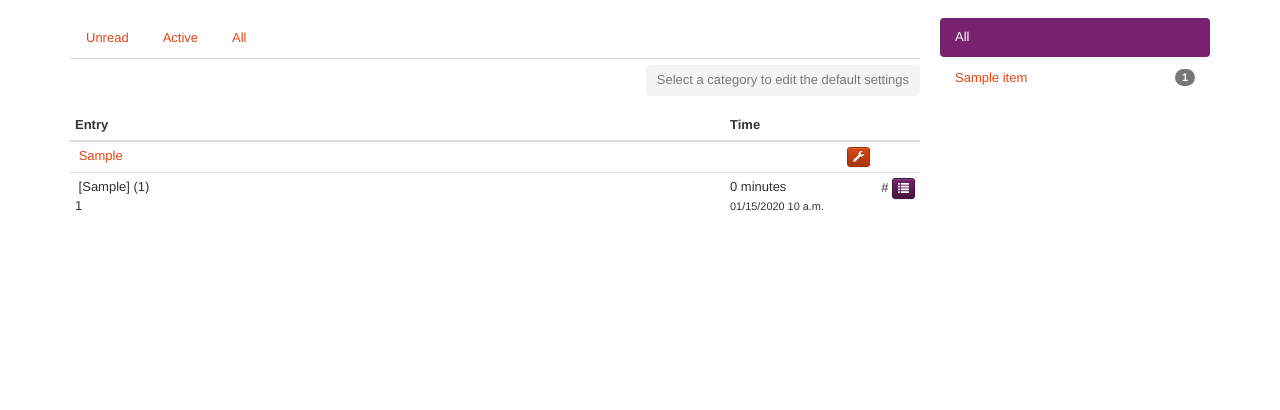
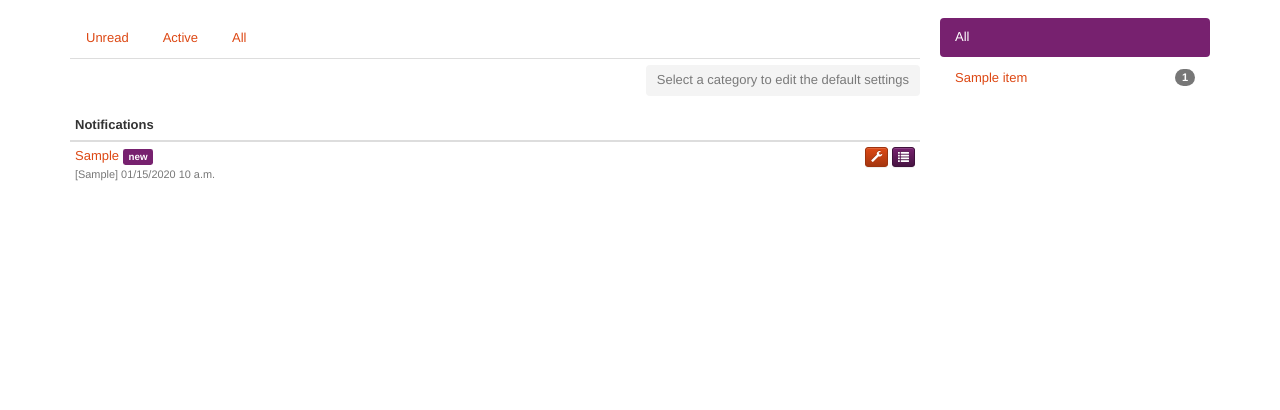
Before and after one commit to dmatthes/django-bmf, a Django app: template djangobmf/templates/djangobmf/notification/index.html in a window 1280 px wide. Shown: the part 37-447 px from the top of the page. Run offline with Django 3.2, Linux system fonts and the light colour scheme; the template is opened without the code that fills it: most values are stand-ins (such as "Sample title", 1, 10 or a date in 2020); parts of the project's set-up code (start-up, migrations or seed data) failed here and were passed over; some libraries are stand-ins or nearby versions.

Commit message:
updated view for notifications

```diff
--- a/djangobmf/notification/models.py
+++ b/djangobmf/notification/models.py
@@ -4,10 +4,11 @@
 from __future__ import unicode_literals
 
 from django.db import models
-from django.utils.translation import ugettext_lazy as _
 from django.conf import settings
 from django.contrib.contenttypes.models import ContentType
 from django.contrib.contenttypes.fields import GenericForeignKey
+from django.utils.timezone import now
+from django.utils.translation import ugettext_lazy as _
 
 
 class Notification(models.Model):
@@ -33,7 +34,7 @@ class Notification(models.Model):
     changed = models.BooleanField(_("Object changed"), default=False, db_index=True)
     workflow = models.BooleanField(_("Workflowstate changed"), default=False, db_index=True)
 
-    modified = models.DateTimeField(_("Modified"), auto_now=True, editable=False, null=True)
+    modified = models.DateTimeField(_("Modified"), editable=False, null=True, default=now)
 
     class Meta:
         unique_together = (('user', 'watch_ct', 'watch_id'),)
--- a/djangobmf/notification/views.py
+++ b/djangobmf/notification/views.py
@@ -57,7 +57,7 @@ class NotificationView(ViewMixin, ListView):
                 }
 
         total = 0
-        qs = Notification.objects.exclude(watch_id__isnull=True).filter(user=self.request.user)
+        qs = Notification.objects.exclude(watch_id__isnull=True).filter(user=self.request.user, unread=True)
         # FIXME: The query used here should use SQL to distinct select and count the db
         for data in qs.annotate(count=Count('unread')).values('watch_ct', 'count'):
             navigation[data['watch_ct']]['visible'] = True
@@ -144,7 +144,7 @@ class NotificationUpdate(AjaxMixin, UpdateView):
 
     def get_form(self, form_class):
         form = super(NotificationUpdate, self).get_form(form_class)
-        if not self.object.watch_id:
+        if self.object.watch_id:
             del form.fields['new_entry']
         if not self.rel_cls._bmfmeta.has_detectchanges:
             del form.fields['changed']
--- a/djangobmf/templates/djangobmf/notification/index.html
+++ b/djangobmf/templates/djangobmf/notification/index.html
@@ -42,26 +42,26 @@
                     <span class="glyphicon glyphicon-wrench"></span> {% trans "Edit" %}
                 </a>
             {% else %}
-                <button class="btn disabled" href="#">Select a category to edit the default settings</button>
+            <button class="btn disabled" href="#">{% trans "Select a category to edit the default settings" %}</button>
             {% endif %}
         </p>
         <table class="table table-hover">
             <thead>
                 <tr>
-                    <th>{% trans "Entry" %}</th>
-                    <th style="width: 150px;">{% trans "Time" %}</th>
-                    <th style="width: 45px;"></th>
+                    <th>{% trans "Notifications" %}</th>
+                    <th style="width: 150px;"></th>
                 </tr>
             </thead>
             <tbody>
                 {% for item in object_list %}
-                {# TODO #}
-        <tr{% if not item.active %} class="text-muted"{% endif %}>
+                <tr{% if not item.is_active %} class="text-muted"{% endif %}>
                     <td>
-                <span class="text-truncate" style="width:100%; display: block">
-                    <span class="glyphicon {{ item.activity.get_symbol }}"></span>
                         <a href="{{ item.watch_object.bmfmodule_detail }}">{{ item.watch_object }}</a>
-                </span>
+                        {% if item.unread %}<span class="label label-primary">new</span>{% endif %}
+                        <br><span><small>
+                            {% if not glob_settings %}[{{ item.watch_ct }}]{% endif %}
+                            {{ item.modified|date:"SHORT_DATETIME_FORMAT" }}
+                        </small></span>
                     </td>
                     <td class="text-right">
                         {% if item.is_active %}
@@ -81,32 +81,14 @@
                         <a class="btn btn-xs btn-warning bmfedit" href="{% url "djangobmf:notification-edit" pk=item.pk %}">
                             <span class="glyphicon glyphicon-wrench"></span>
                         </a>
-            </td>
-        </tr>
-                <tr{% if not item.unread %} class="text-muted"{% endif %}>
-                    <td>
-                        <span class="text-truncate" style="width:100%; display: block">
-                            <span class="glyphicon {{ item.activity.get_symbol }}"></span>
-                            {#<a href="#">#}[{{ item.watch_ct }}] ({{ item.watch_pk }}){#</a>#}
-                            <br>
-                            <small>{{ item.created_by.get_full_name }}</small>
-                            {{ item.watch_id }}
-                        </span>
-                    </td>
-                    <td>
-                        {{ item.created|timesince }}<br><small>{{ item.created|date:"SHORT_DATETIME_FORMAT" }}</small>
-                    </td>
-                    <td class="text-right">
-                        {% url 'djangobmf:notification-edit' pk=item.pk %}
-                        <a class="btn btn-xs btn-primary" href="{{ item.obj.bmfmodule_detail }}">
+                        <a class="btn btn-xs btn-primary" href="{{ item.watch_object.bmfmodule_detail }}">
                             <span class="glyphicon glyphicon-list"></span>
                         </a>
                     </td>
                 </tr>
-                {# TODO #}
                 {% empty %}
                 <tr>
-                    <td colspan="3"><em>{% trans "You dont have notifications" %}</em></td>
+                    <td colspan="2"><em>{% trans "You dont have notifications" %}</em></td>
                 </tr>
                 {% endfor %}
             </tbody>
--- a/djangobmf/views.py
+++ b/djangobmf/views.py
@@ -64,6 +64,9 @@ class ModuleActivityMixin(object):
                 watch_ct=ct,
                 watch_id=self.object.pk
             )
+            if watch.unread:
+                watch.unread = False
+                watch.save()
             watching = watch.is_active()
         except Notification.DoesNotExist:
             watching = False
```
Also changed, not shown: djangobmf/migrations/0003_new_notifications.py (added), djangobmf/static/djangobmf/favicon.ico. Lines whose indentation alone changed are shown as unchanged.
